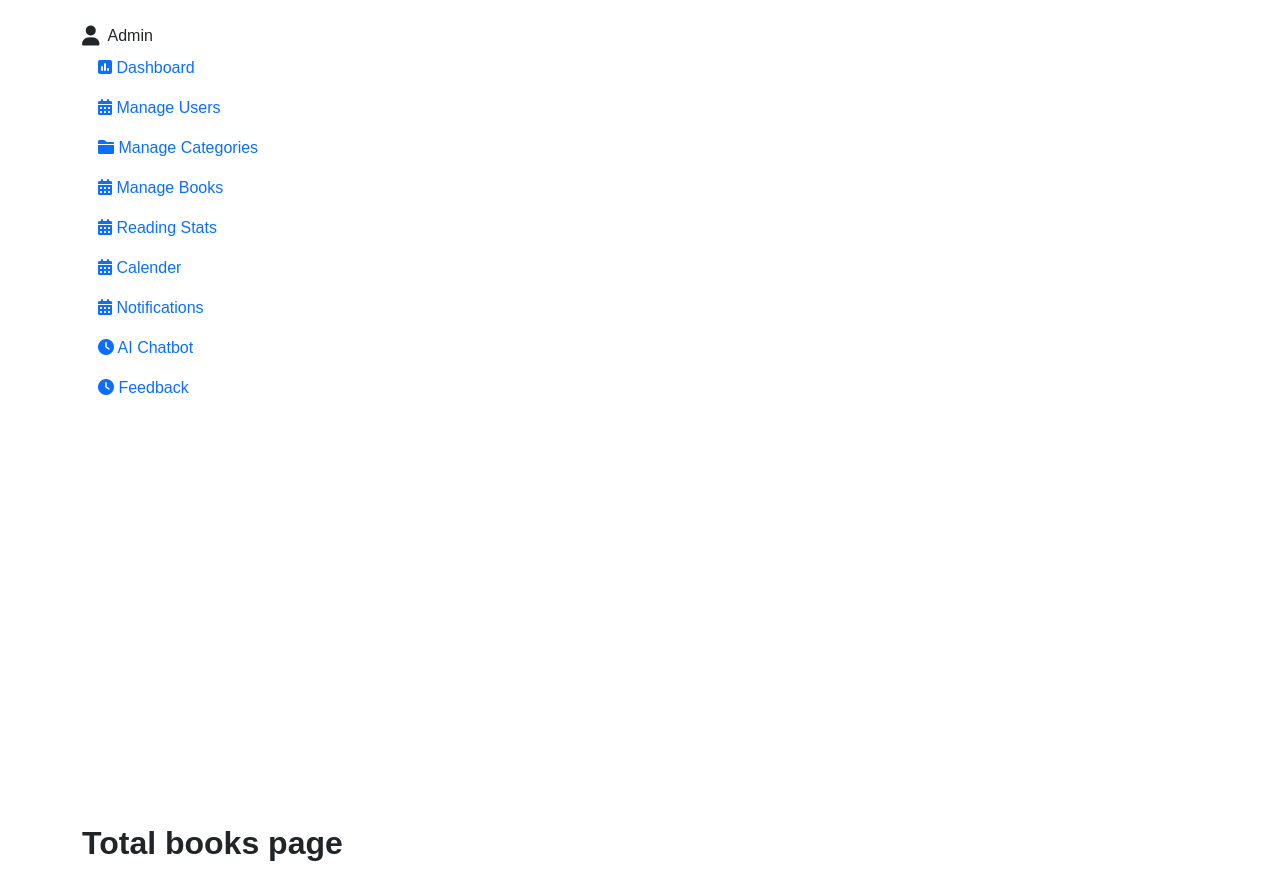
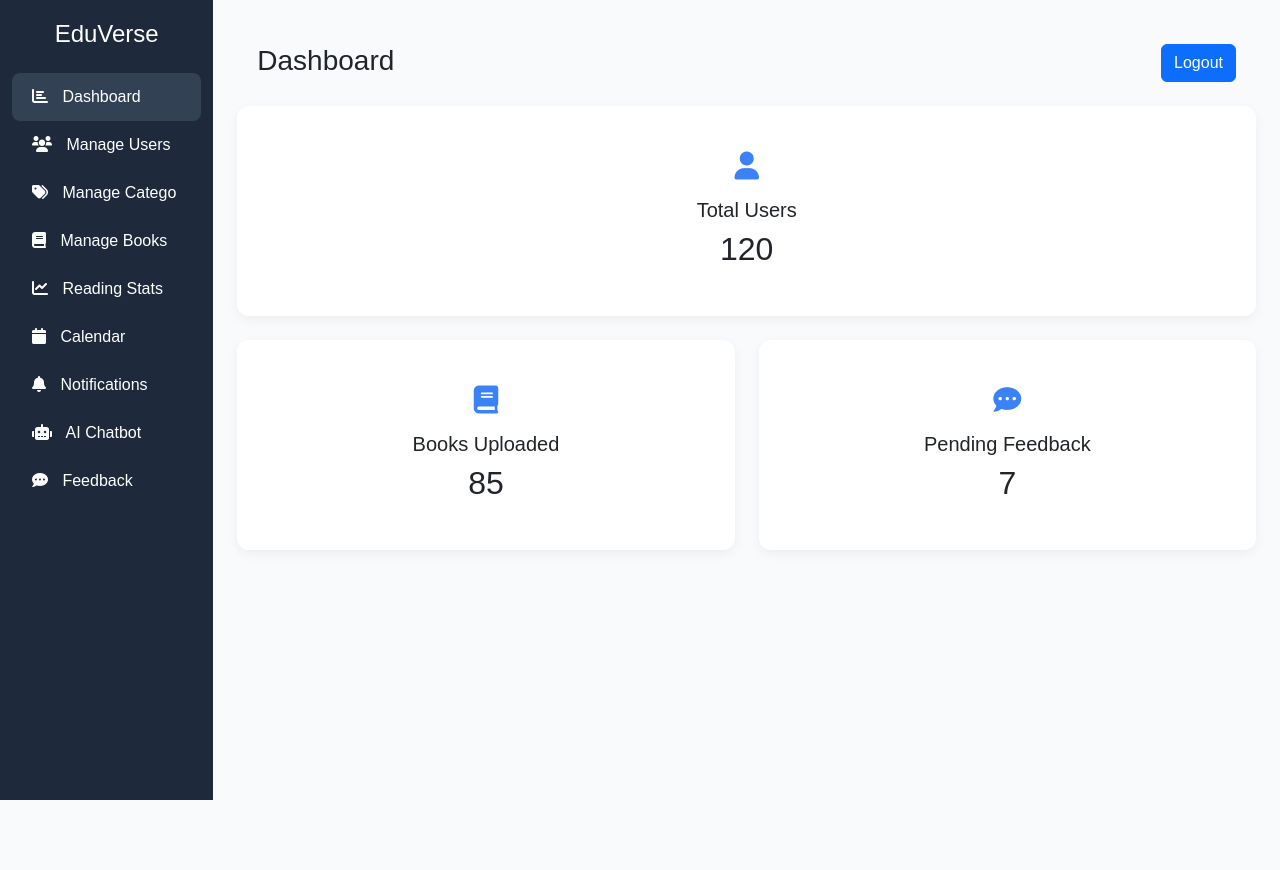
Before and after one commit to Ayesha-rose/Fyp-project, a Laravel app: page /admin_dashboard in a window 1280 px wide. After the commit the page ends 800 px from the top, so only its background shows below. Run offline with Laravel 8, Linux system fonts and the light colour scheme; the visitor is signed in with stand-in values (Sample User, id 1); settings files or empty folders that the repository lacks are supplied.

Commit message:
Admin Dashboard page

```diff
--- a/resources/views/admin/dashboard.blade.php
+++ b/resources/views/admin/dashboard.blade.php
@@ -1,8 +1,35 @@
 @extends('admin.master')
 
+@section('adminpanel')
+<div class="row">
+  <div class="col-12">
+    <div class="card text-center p-4 mb-4">
+      <div class="card-body">
+        <div class="card-icon"><i class="fas fa-user"></i></div>
+        <h5>Total Users</h5>
+        <h2>120</h2>
+      </div>
+    </div>
+  </div>
 
-@section('adminpanel')
-<div class="col-md-10 adminpanel">
-  <h2><b>Total books page</b></h2>
+  <div class="col-6">
+    <div class="card text-center p-4 mb-4">
+      <div class="card-body">
+        <div class="card-icon"><i class="fas fa-book"></i></div>
+        <h5>Books Uploaded</h5>
+        <h2>85</h2>
+      </div>
+    </div>
+  </div>
+
+  <div class="col-6">
+    <div class="card text-center p-4 mb-4">
+      <div class="card-body">
+        <div class="card-icon"><i class="fas fa-comment-dots"></i></div>
+        <h5>Pending Feedback</h5>
+        <h2>7</h2>
+      </div>
+    </div>
+  </div>
 </div>
 @stop
--- a/resources/views/admin/master.blade.php
+++ b/resources/views/admin/master.blade.php
@@ -4,185 +4,103 @@
 <head>
   <meta charset="UTF-8">
   <meta name="viewport" content="width=device-width, initial-scale=1.0">
-  <title>Admin dashboard</title>
+  <title>EduVerse Admin Dashboard</title>
   <link href="https://cdn.jsdelivr.net/npm/bootstrap@5.3.3/dist/css/bootstrap.min.css" rel="stylesheet">
-  <link href="https://cdnjs.cloudflare.com/ajax/libs/font-awesome/6.0.0-beta3/css/all.min.css" rel="stylesheet">
+  <link href="https://cdnjs.cloudflare.com/ajax/libs/font-awesome/6.0.0/css/all.min.css" rel="stylesheet">
   <style>
-    * {
-      font-family: Poppins, sans-serif;
+    body {
+      font-family: 'Poppins', sans-serif;
+      background-color: #f8fafc;
     }
 
-    .vertical-nav {
-      width: 270px;
+    .sidebar {
       height: 100vh;
-      /* padding: 20px; */
-      /* position: absolute; */
-      left: 0;
-      top: 60px;
-      overflow-y: auto;
+      background-color: #1e293b;
+      color: white;
+      padding-top: 20px;
     }
 
-    #mybooks,
-    #reviews,
-    .nav-item {
-      color: #015F9E;
+    .sidebar .nav-link {
+      color: white;
+      padding: 12px 20px;
     }
 
-    .main-content {
-      /* margin-left: 250px; */
-      width: calc(100% - 270px);
-    }
-
-    /* .navbar {
-    position: relative;
-    width: 100%;
-} */
-    nav {
-      position: top;
-      font-size: 16px;
-    }
-
-    #sidemenu:hover {
-      color: #015F9E;
-      font-style: bold;
-      background-color: #ebf6fd;
+    .sidebar .nav-link:hover,
+    .sidebar .nav-link.active {
+      background-color: #334155;
       border-radius: 8px;
     }
 
-    .input-group,
-    #logout-btn {
-      box-shadow: 4px 6px 10px rgba(0, 0, 0, 0.2);
-      border-radius: 4px;
+    .sidebar i {
+      margin-right: 10px;
     }
 
-    #bar {
-      background-color: #ebf6fd;
-      border-radius: 8px;
-    }
-
-    #input-feild input:focus,
-    #input-main input:focus {
-      outline: none;
-      box-shadow: none;
-    }
-
-    #logout-btn {
-      color: red;
-      background-color: white;
-    }
-
-    #logout-btn:hover {
-      background-color: #015F9E;
-      color: white;
-    }
-
-    .feed {
-      color: #015F9E;
-      width: 100%;
-      padding: 15px;
-    }
-
-    .feed-box {
-      padding: 40px;
-      margin-top: 20px;
-      text-align: center;
-    }
-
-    .toggle-btn {
-      display: none;
-    }
-
-    @media (max-width: 768px) {
-      .vertical-nav {
-        display: none;
-        position: absolute;
-        width: 100%;
-      }
-
-      .toggle-btn {
-        display: block;
-        margin-left: 20px;
-      }
-
-      .main-content {
-        margin-left: 0;
-        width: 100%;
-      }
-
-      .vertical-nav.show {
-        display: block;
-        position: relative;
-      }
-    }
-
-    .calendar-box {
-      height: 120px;
-      padding: 10px;
-      vertical-align: top;
-    }
-
-    .event {
-      font-size: 0.7rem;
-      color: red;
-    }
-
-    .background {
-      position: fixed;
-      top: 0;
-      left: 0;
-      width: 100%;
-      height: 100%;
-      background: url('images/logout.png') center/cover no-repeat;
-      justify-content: center;
-      align-items: center;
+    .topbar {
       display: flex;
+      justify-content: space-between;
+      padding: 20px;
     }
 
     .card {
-      width: 350px;
+      border: none;
+      border-radius: 12px;
+      background-color: #ffffff;
+      box-shadow: 0 4px 12px rgba(0, 0, 0, 0.05);
+    }
+
+    .logout {
+      color: #374151;
+      font-weight: 500;
+      cursor: pointer;
+    }
+
+    .logout:hover {
+      text-decoration: underline;
+    }
+
+    .card-icon {
+      font-size: 28px;
+      color: #3b82f6;
+      margin-bottom: 10px;
     }
   </style>
 </head>
 
 <body>
-  <div class="container">
+  <div class="container-fluid">
     <div class="row">
-      <div class="vertical-nav" id="sidebar">
-        <div class="py-4 mb-4">
-          <div class="media d-flex align-items-center">
-            <i class="fa-solid fa-user me-2 fs-5"></i> Admin
+      <!-- Sidebar -->
+      <div class="col-md-2 sidebar">
+        <h4 class="text-white text-center mb-4">EduVerse</h4>
+        <nav class="nav flex-column">
+          <a href="/" class="nav-link active"><i class="fas fa-chart-bar"></i> Dashboard</a>
+          <a href="" class="nav-link"><i class="fas fa-users"></i> Manage Users</a>
+          <a href="#" class="nav-link"><i class="fas fa-tags"></i> Manage Catego</a>
+          <a href="#" class="nav-link"><i class="fas fa-book"></i> Manage Books</a>
+          <a href="#" class="nav-link"><i class="fas fa-chart-line"></i> Reading Stats</a>
+          <a href="#" class="nav-link"><i class="fas fa-calendar"></i> Calendar</a>
+          <a href="#" class="nav-link"><i class="fas fa-bell"></i> Notifications</a>
+          <a href="#" class="nav-link"><i class="fas fa-robot"></i> AI Chatbot</a>
+          <a href="#" class="nav-link"><i class="fas fa-comment-dots"></i> Feedback</a>
+        </nav>
+      </div>
+
+      <!-- Main Content -->
+      <div class="col-md-10 p-4">
+        <div class="topbar">
+          <h3>Dashboard</h3>
+          <div class="logout">
+             <form action="{{ route('logout.confirm') }}" method="GET">
+              @csrf
+              <button type="submit" class="btn btn-primary">Logout</button>
+            </form>
           </div>
-          <ul class="nav flex-column">
-            <li class="nav-item" id="sidemenu"><a href="{{ route('admin.dashboard') }}" class="nav-link"><i
-                  class="fa-solid fa-square-poll-vertical"></i> Dashboard</a></li>
-            <li class="nav-item" id="sidemenu"><a href="#" class="nav-link "><i
-                  class="fa-solid fa-calendar-days"></i> Manage Users</a></li>
-            <li class="nav-item" id="sidemenu"><a href="{{ route('admin_categories.index') }}" class="nav-link">
-                <i class="fa-solid fa-folder"></i> Manage Categories</a></li>
-            <li class="nav-item" id="sidemenu"><a href="#" class="nav-link "><i
-                  class="fa-solid fa-calendar-days"></i> Manage Books</a></li>
-            <li class="nav-item" id="sidemenu"><a href="#" class="nav-link "><i
-                  class="fa-solid fa-calendar-days"></i> Reading Stats</a></li>
-            <li class="nav-item" id="sidemenu"><a href="#" class="nav-link "><i
-                  class="fa-solid fa-calendar-days"></i> Calender</a></li>
-            <li class="nav-item" id="sidemenu"><a href="#" class="nav-link "><i
-                  class="fa-solid fa-calendar-days"></i> Notifications</a></li>
-            <li class="nav-item" id="sidemenu"><a href="#" class="nav-link "><i
-                  class="fa-solid fa-clock"></i> AI Chatbot</a></li>
-            <li class="nav-item" id="sidemenu"><a href="#" class="nav-link "><i
-                  class="fa-solid fa-clock"></i> Feedback</a></li>
-          </ul>
         </div>
-      </div>
-      <div class="adminpanel mt-4">
-        @yield ('adminpanel')
+
+        @yield('adminpanel')
       </div>
     </div>
-
   </div>
-
-
-
 </body>
 
 </html>
```
Also changed, not shown: resources/views/logout.blade.php (+0 -8 lines).
